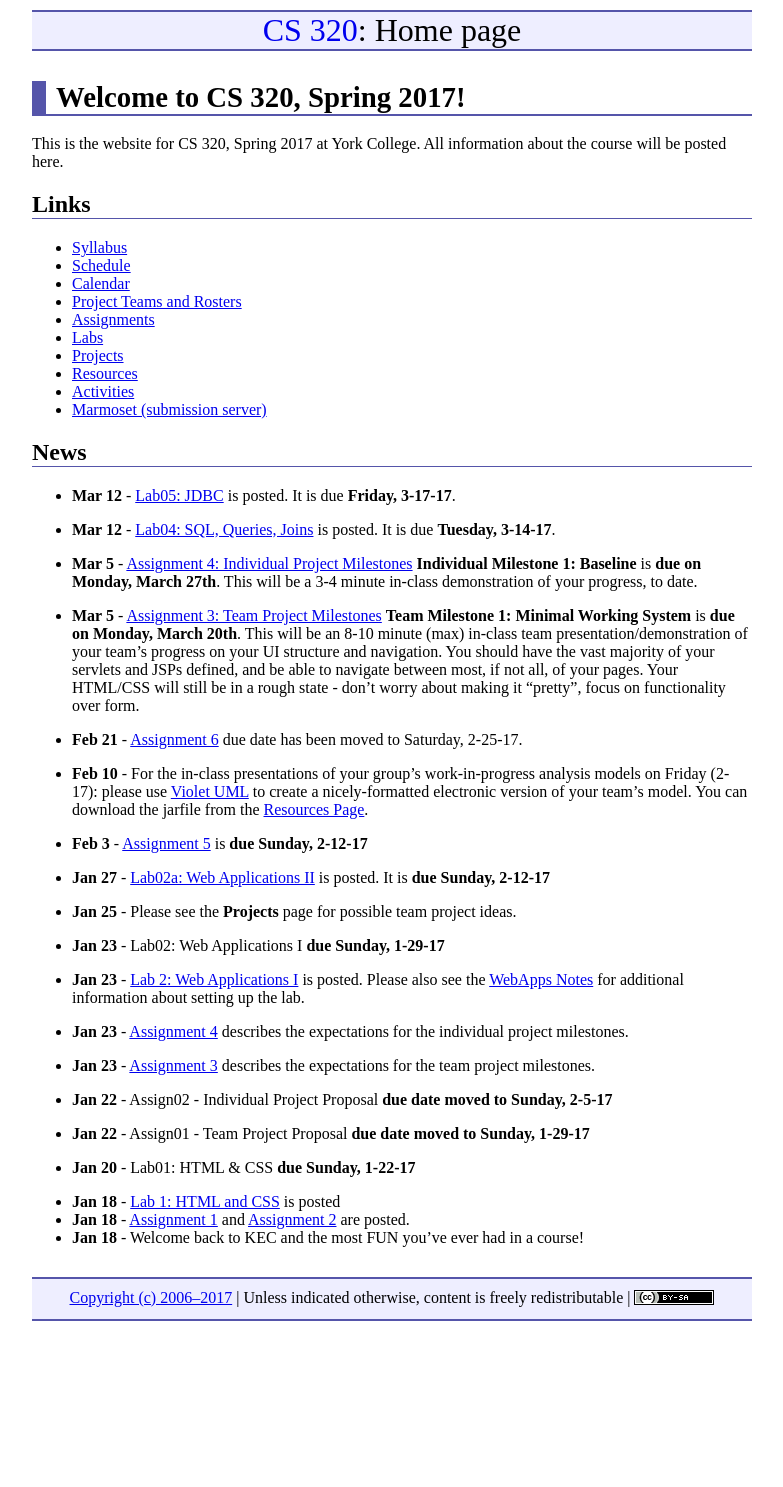
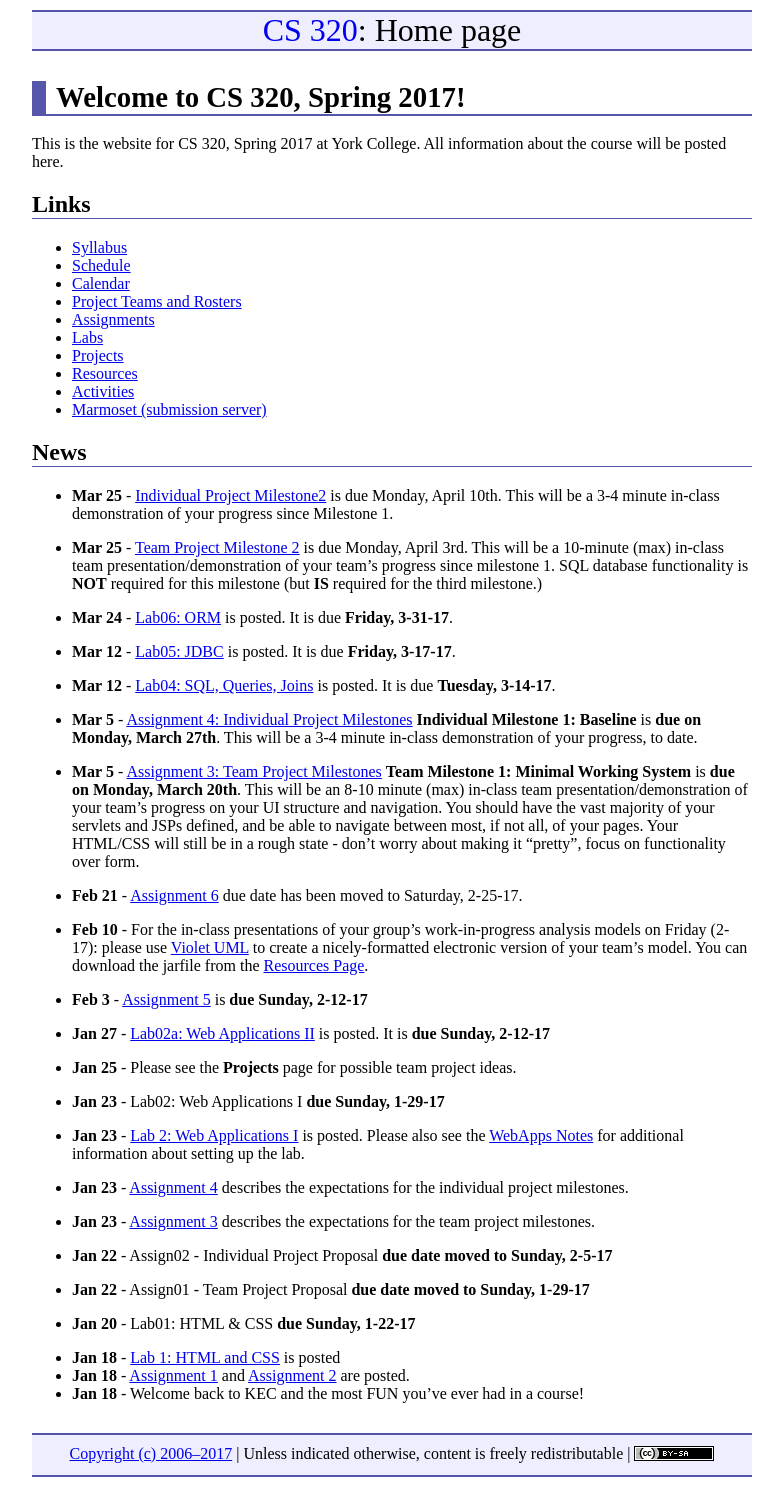
Before and after one commit to ycpcs/cs320-spring2017, a Jekyll site: the page built from index.md, in a window 1280 px wide. Shown: the whole page, without its empty margins (248-1031 px from the left). Built offline with Jekyll 4.4.1, drawn with Linux system fonts in a browser that asks for light colours; before the commit the page ends 1331 px from its top, so only the background shows below that; part of the change alters nothing that is shown.

Commit message:
updated news

```diff
--- a/index.md
+++ b/index.md
@@ -44,17 +44,15 @@ All information about the course will be posted here.
 
 * **Apr 4** - [Team Project Milestone 3](assign/assign03.html) is due Friday, April 15th.  This will be a 10-minute (max) in-class team presentation/demonstration of your team's progress since milestone 2.  SQL database functionality **is required** for this milestone.  A large majority of your classes, methods, test cases, and web page navigation should be implemented by milestone 3, as well.
 
-* **Apr 3** - Added JUnit Test cases to the Library project on the [Resources page](./resources) that provide examples for testing the Derby database queries without needing to have the servlet, controller, or JSP code implemented.
-
-* **Mar 29** - Posted several new links on the [Resources page](./resources) that provide much helpful information on the various technologies that you are using in the implementation of your projects.
-
 * **Mar 29** - Posted an extensive example project on the [Resources page](./resources) that incorporates the Web Applications lab solution (Lab03) with the ORM Lab solution (Lab06).  It provides a web application front-end to the ORM queries, as well as demonstrates the use of login session information, and incorporation of a SQL database persistence layer.
 
-* **Mar 23** - [Individual Project Milestone2](assign/assign04.html) is due Friday, April 8th.  This will be a 3-4 minute in-class demonstration of your progress since Milestone 1.
+--->
 
-* **Mar 23** - [Team Project Milestone 2](assign/assign03.html) is due Friday, April 1st.  This will be a 10-minute (max) in-class team presentation/demonstration of your team's progress since milestone 1.  SQL database functionality is not required for this milestone (but *is* required for the third.)
+* **Mar 25** - [Individual Project Milestone2](assign/assign04.html) is due Monday, April 10th.  This will be a 3-4 minute in-class demonstration of your progress since Milestone 1.
 
---->
+* **Mar 25** - [Team Project Milestone 2](assign/assign03.html) is due Monday, April 3rd.  This will be a 10-minute (max) in-class team presentation/demonstration of your team's progress since milestone 1.  SQL database functionality is **NOT** required for this milestone (but **IS** required for the third milestone.)
+
+* **Mar 24** - [Lab06: ORM](labs/lab06.html) is posted.  It is due **Friday, 3-31-17**.
 
 * **Mar 12** - [Lab05: JDBC](labs/lab05.html) is posted.  It is due **Friday, 3-17-17**.
 
```
